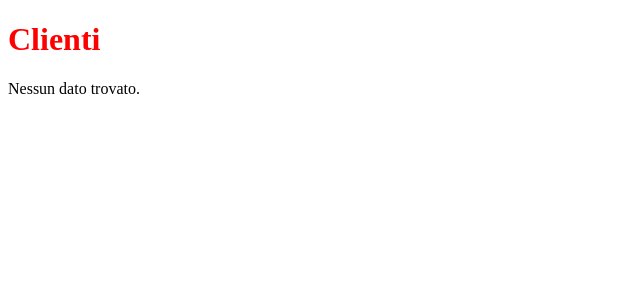
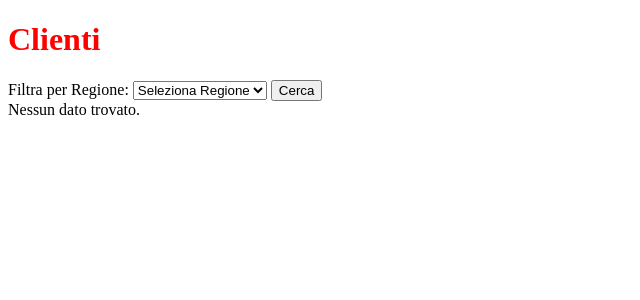
Before and after one commit to MiSKuAndre/CescotconCamilla, a PHP site: page /clienti.php in a window 1280 px wide. Shown: the top 300 px of the page, without its empty margins (0-640 px from the left). Run offline with PHP 8.4, Linux system fonts and the light colour scheme; data that the repository does not hold is empty.

```diff
--- a/Prenotazioni/clienti.php
+++ b/Prenotazioni/clienti.php
@@ -8,6 +8,30 @@
 <body>
     <h1>Clienti</h1>
     <div>
+
+    <form action="clienti.php" id="form" method="GET">
+
+<label for="regione">Filtra per Regione:</label>
+    <select name="regione" id="regione">
+            <option value="">Seleziona Regione</option>
+            <option value="Lombardia">Lombardia</option>
+            <option value="Lazio">Lazio</option>
+            <option value="Campania">Campania</option>
+            <option value="Sicilia">Sicilia</option>
+            <option value="Veneto">Veneto</option>
+            <option value="Toscana">Toscana</option>
+            <option value="Emilia-Romagna">Emilia-Romagna</option>
+            <option value="Puglia">Puglia</option>
+            <option value="Calabria">Calabria</option>
+            <option value="Sardegna">Sardegna</option>
+        </select>
+    <button type="submit">Cerca</button>
+
+
+    </form>
+
+
+
     <?php
 
     // Connessione al database
@@ -21,6 +45,15 @@
             FROM regioni
             INNER JOIN citta ON regioni.id_regione = citta.regione
             INNER JOIN clienti ON citta.id_citta = clienti.citta";
+
+    if (isset($_GET['regione']) && !empty(trim($_GET['regione']))) {
+        $regione = $conn->real_escape_string($_GET['regione']);
+        $sql = "SELECT clienti.nome, clienti.cognome, regioni.regione, regioni.area_geografica, citta.citta
+                FROM regioni
+                INNER JOIN citta ON regioni.id_regione = citta.regione
+                INNER JOIN clienti ON citta.id_citta = clienti.citta
+                WHERE regioni.regione = '$regione'";
+    }
     $result = $conn->query($sql);
 
 
--- a/Prenotazioni/regioni.php
+++ b/Prenotazioni/regioni.php
@@ -32,8 +32,8 @@
             FROM regioni
             INNER JOIN citta ON regioni.id_regione = citta.regione
             INNER JOIN clienti ON citta.id_citta = clienti.citta
-            INNER JOIN prenotazioni ON clienti.id_cliente = prenotazioni.cliente
-            ";
+            INNER JOIN prenotazioni ON clienti.id_cliente = prenotazioni.cliente";
+
             if ($regione != "" or $regione != null) {
     $sql .= " WHERE regioni.regione LIKE '%$regione%'";
     }
```
